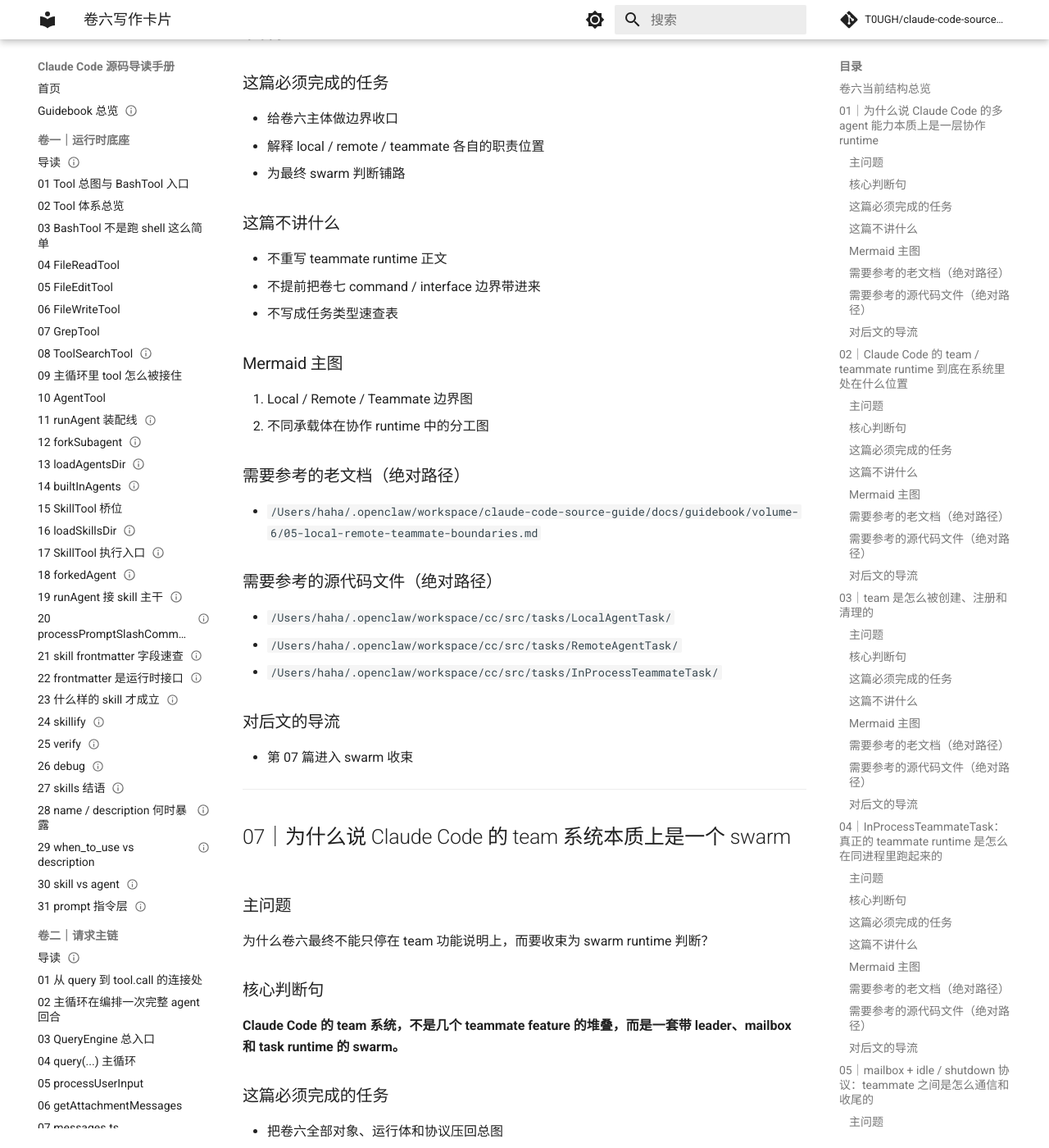
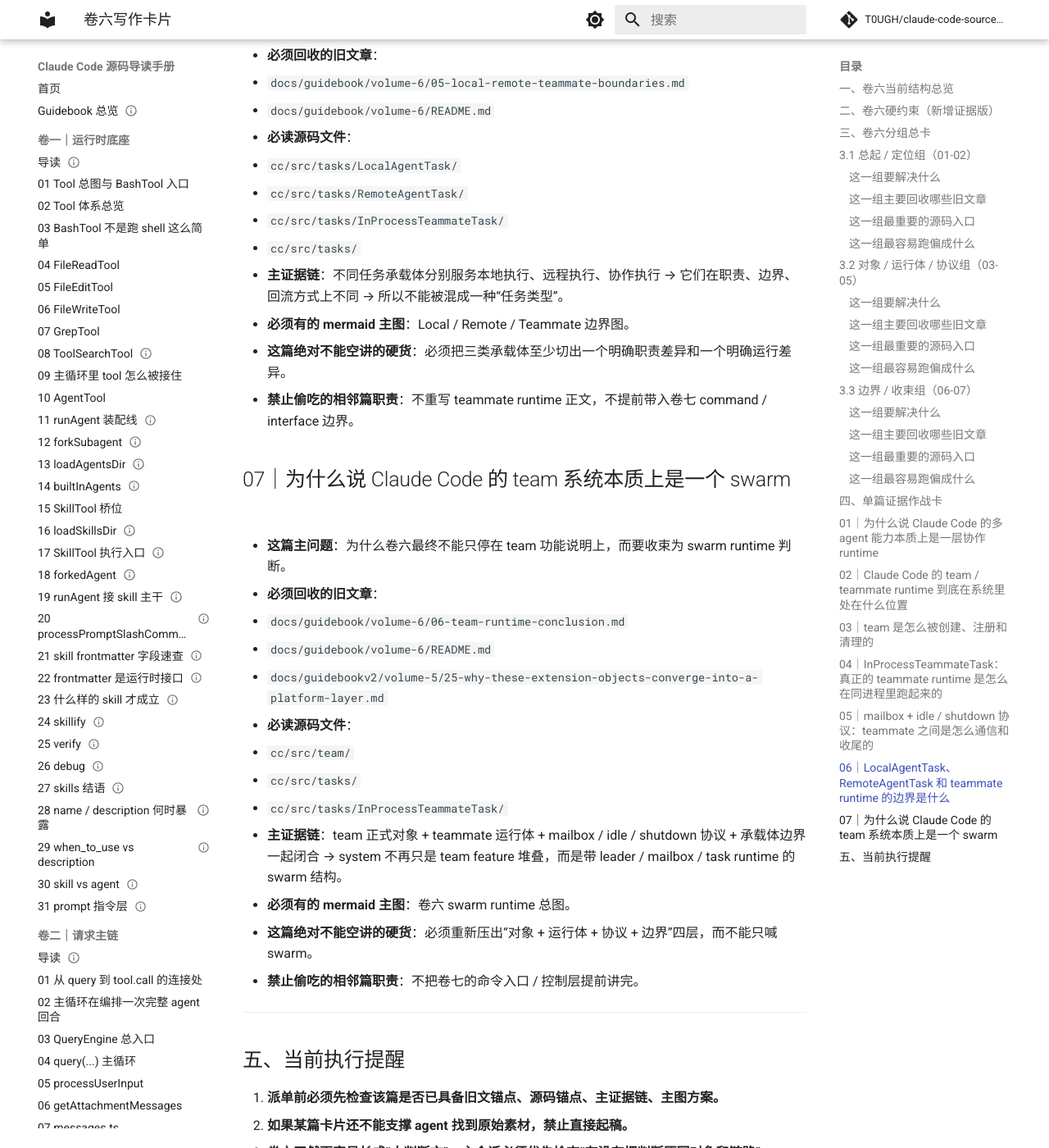
Before and after one commit to T0UGH/claude-code-source-guide, an MkDocs documentation site: the page built from docs/guidebookv2/volume-6/README-writing-cards.md, in a window 1280 px wide and 1400 px high, scrolled down 7022 px. Shown: the whole window at 82% size. Built offline with MkDocs 1.6.1 and Material for MkDocs 9.7.7, drawn with Linux system fonts in a browser that asks for light colours; comment, search, counter and statistics services are not loaded; some of the changed text lies outside the part shown.

Commit message:
rebuild volume 6 writing cards around source evidence

```diff
--- a/docs/guidebookv2/volume-6/README-writing-cards.md
+++ b/docs/guidebookv2/volume-6/README-writing-cards.md
@@ -6,11 +6,20 @@ updated: 2026-04-08
 
 # 卷六写作卡片
 
-> 用途：作为新版卷六（多 agent 协作运行时）的内部写作卡片。先立“协作 runtime”总问题，再回到旧卷六的 team / teammate / mailbox / swarm 主线。
+> 用途：作为新版卷六（多 agent 协作运行时）的**证据作战卡**。
+> 不再只给卷级判断和文章职责，也必须提前给每篇文章的：
+>
+> - 旧文章素材锚点
+> - 源码锚点
+> - 主证据链
+> - mermaid 主图要求
+> - 不能空讲的硬货
+>
+> **没有证据抓手的卡片，不允许直接派给 agent。**
 
 ---
 
-## 卷六当前结构总览
+## 一、卷六当前结构总览
 
 当前确定：
 
@@ -24,255 +33,206 @@ updated: 2026-04-08
 
 ---
 
-## 01｜为什么说 Claude Code 的多 agent 能力本质上是一层协作 runtime
+## 二、卷六硬约束（新增证据版）
 
-### 主问题
-为什么 Claude Code 的多 agent 能力，不只是“多开几个 agent”，而是一层独立协作运行时？
-
-### 核心判断句
-**Claude Code 的多 agent 能力，不是执行者数量增加这么简单，而是系统已经长出一层新的协作 runtime。**
-
-### 这篇必须完成的任务
-- 作为卷六总起篇，先立“协作 runtime”这个卷级判断
-- 从卷五的 Agent 主轴自然导向 team / teammate runtime
-- 防止卷六后半滑成 team 机制说明清单
-
-### 这篇不讲什么
-- 不提前把 team lifecycle 讲完
-- 不抢 mailbox / shutdown 正文
-- 不提前吃卷七的命令入口与产品整合
-
-### Mermaid 主图
-1. 单执行者系统 → 多执行者系统 → 协作 runtime 的演化图
-2. Agent 主轴与 team / teammate runtime 的关系图
-
-### 需要参考的老文档（绝对路径）
-- `/Users/haha/.openclaw/workspace/claude-code-source-guide/docs/guidebook/volume-6/README.md`
-- `/Users/haha/.openclaw/workspace/claude-code-source-guide/docs/guidebookv2/volume-5/25-why-these-extension-objects-converge-into-a-platform-layer.md`
-
-### 需要参考的源代码文件（绝对路径）
-- `/Users/haha/.openclaw/workspace/cc/src/tools/AgentTool/`
-- `/Users/haha/.openclaw/workspace/cc/src/tasks/`
-- `/Users/haha/.openclaw/workspace/cc/src/team/`
-
-### 对后文的导流
-- 第 02 篇进入 team / teammate runtime 的系统位置
+1. **每篇至少 1 张 mermaid 主图。**
+2. **每篇必须写明旧文章素材锚点。**
+3. **每篇必须写明必读源码文件。**
+4. **每篇必须给出一条主证据链。**
+5. **每篇必须写明“不能空讲的硬货”。**
+6. **没有主证据链的卡片，不允许派给 agent。**
+7. **没有主图方案的卡片，不允许派给 agent。**
+8. **源码证据优先于方法论包装。**
+9. **卷六比卷五更要防“大判断空转”。**
+10. **旧文章只能做素材仓，不能反向决定新文章骨架。**
+11. **卷六重点始终是协作层如何成立，不是命令入口如何暴露。**
+12. **禁止把卷六写成“team 功能目录”或“swarm 概念宣言”。**
 
 ---
 
-## 02｜Claude Code 的 team / teammate runtime 到底在系统里处在什么位置
+## 三、卷六分组总卡
 
-### 主问题
-team / teammate runtime 在整个 Claude Code 系统里到底处在什么位置？
+## 3.1 总起 / 定位组（01-02）
 
-### 核心判断句
-**team / teammate 不是附着在 agent runtime 外面的功能点，而是协作运行时层的正式对象。**
+### 这一组要解决什么
+先把卷六立成“协作 runtime 卷”，并给出 team / teammate runtime 在整套 Claude Code 系统中的位置。
 
-### 这篇必须完成的任务
-- 解释 team / teammate runtime 的系统位置
-- 把它和卷五的 Agent 主轴衔接起来
-- 让读者先看见协作层总图
+### 这一组主要回收哪些旧文章
+- `docs/guidebook/volume-6/README.md`
+- `docs/guidebook/volume-6/01-team-runtime-position.md`
+- `docs/guidebookv2/volume-5/25-why-these-extension-objects-converge-into-a-platform-layer.md`
+- `docs/guidebook/volume-3/12-twenty-agent-design-takes.md`
 
-### 这篇不讲什么
-- 不把 lifecycle 细节讲完
-- 不把 swarm 收束提前做掉
-- 不转去讲卷七的入口与控制层
+### 这一组最重要的源码入口
+- `cc/src/tools/AgentTool/`
+- `cc/src/tasks/`
+- `cc/src/team/`
 
-### Mermaid 主图
-1. Claude Code runtime → 协作 runtime 分层图
-2. team / teammate / leader 关系图
-
-### 需要参考的老文档（绝对路径）
-- `/Users/haha/.openclaw/workspace/claude-code-source-guide/docs/guidebook/volume-6/01-team-runtime-position.md`
-- `/Users/haha/.openclaw/workspace/claude-code-source-guide/docs/guidebook/volume-6/README.md`
-
-### 需要参考的源代码文件（绝对路径）
-- `/Users/haha/.openclaw/workspace/cc/src/team/`
-- `/Users/haha/.openclaw/workspace/cc/src/tasks/`
-
-### 对后文的导流
-- 第 03 篇进入 team lifecycle
-- 第 04 篇进入 teammate runtime 真正落地
+### 这一组最容易跑偏成什么
+- “多 agent 很强”的概念文
+- 协作 runtime 哲学文
+- team 功能总览页
 
 ---
 
-## 03｜team 是怎么被创建、注册和清理的
+## 3.2 对象 / 运行体 / 协议组（03-05）
 
-### 主问题
-team 作为正式对象，是怎样被创建、注册和清理的？
+### 这一组要解决什么
+把协作层从概念推进成正式对象、正式运行体和正式协议闭环。
 
-### 核心判断句
-**team 之所以是一层正式协作运行时，不是因为它能协作，而是因为它有完整的生命周期。**
+### 这一组主要回收哪些旧文章
+- `docs/guidebook/volume-6/02-team-lifecycle.md`
+- `docs/guidebook/volume-6/03-inprocess-teammate-task.md`
+- `docs/guidebook/volume-6/04-mailbox-idle-shutdown.md`
+- `docs/guidebook/volume-6/README.md`
 
-### 这篇必须完成的任务
-- 把 team 从概念推进成正式对象
-- 讲清 TeamCreate / TeamDelete 这类生命周期操作的意义
-- 解释协作层为什么需要对象生命周期
+### 这一组最重要的源码入口
+- `cc/src/team/`
+- `cc/src/tasks/InProcessTeammateTask/`
+- `cc/src/tasks/`
+- `cc/src/tools/`
 
-### 这篇不讲什么
-- 不抢 teammate runtime 正文
-- 不把 mailbox 协议提前讲完
-- 不写成 API 说明书
-
-### Mermaid 主图
-1. team lifecycle 图
-2. team 创建、注册、清理流程图
-
-### 需要参考的老文档（绝对路径）
-- `/Users/haha/.openclaw/workspace/claude-code-source-guide/docs/guidebook/volume-6/02-team-lifecycle.md`
-
-### 需要参考的源代码文件（绝对路径）
-- `/Users/haha/.openclaw/workspace/cc/src/team/`
-- `/Users/haha/.openclaw/workspace/cc/src/tools/`
-
-### 对后文的导流
-- 第 04 篇进入 InProcessTeammateTask
+### 这一组最容易跑偏成什么
+- team API 说明书
+- lifecycle 流程记事本
+- 协议细节流水账
 
 ---
 
-## 04｜InProcessTeammateTask：真正的 teammate runtime 是怎么在同进程里跑起来的
+## 3.3 边界 / 收束组（06-07）
 
-### 主问题
-真正的 teammate runtime 是怎样在同进程里跑起来的？
+### 这一组要解决什么
+切清不同任务承载体的角色边界，并最终把卷六收成 swarm runtime 判断。
 
-### 核心判断句
-**多 agent 协作层真正成立，不在于有 team 对象，而在于 teammate runtime 能作为正式运行体落地。**
+### 这一组主要回收哪些旧文章
+- `docs/guidebook/volume-6/05-local-remote-teammate-boundaries.md`
+- `docs/guidebook/volume-6/06-team-runtime-conclusion.md`
+- `docs/guidebook/volume-6/README.md`
 
-### 这篇必须完成的任务
-- 进入卷六执行层核心
-- 解释 InProcessTeammateTask 的位置
-- 让读者看见 teammate runtime 不是薄包装层
+### 这一组最重要的源码入口
+- `cc/src/tasks/LocalAgentTask/`
+- `cc/src/tasks/RemoteAgentTask/`
+- `cc/src/tasks/InProcessTeammateTask/`
+- `cc/src/team/`
 
-### 这篇不讲什么
-- 不把 mailbox / shutdown 提前吃完
-- 不抢边界篇与 swarm 收束篇
-- 不写成孤立函数解说
-
-### Mermaid 主图
-1. teammate runtime 装配图
-2. InProcessTeammateTask 在协作层中的位置图
-
-### 需要参考的老文档（绝对路径）
-- `/Users/haha/.openclaw/workspace/claude-code-source-guide/docs/guidebook/volume-6/03-inprocess-teammate-task.md`
-
-### 需要参考的源代码文件（绝对路径）
-- `/Users/haha/.openclaw/workspace/cc/src/tasks/InProcessTeammateTask/`
-- `/Users/haha/.openclaw/workspace/cc/src/team/`
-
-### 对后文的导流
-- 第 05 篇进入 mailbox / idle / shutdown
+### 这一组最容易跑偏成什么
+- 任务类型速查表
+- “本质上就是 swarm”的大判断文
+- 提前偷吃卷七的产品整合问题
 
 ---
 
+## 四、单篇证据作战卡
+
+## 01｜为什么说 Claude Code 的多 agent 能力本质上是一层协作 runtime
+- **这篇主问题**：为什么 Claude Code 的多 agent 能力，不只是“多开几个 agent”，而是一层独立协作运行时。
+- **必须回收的旧文章**：
+  - `docs/guidebook/volume-6/README.md`
+  - `docs/guidebookv2/volume-5/25-why-these-extension-objects-converge-into-a-platform-layer.md`
+  - `docs/guidebook/volume-3/12-twenty-agent-design-takes.md`
+- **必读源码文件**：
+  - `cc/src/tools/AgentTool/AgentTool.tsx`
+  - `cc/src/tools/AgentTool/runAgent.ts`
+  - `cc/src/tasks/`
+  - `cc/src/team/`
+- **主证据链**：卷五已立住“系统能长出更多执行者” → team / teammate / task / mailbox 这组对象继续把执行者结构推向协作层 → 因而多 agent 不只是数量增加，而是 runtime 结构升级。
+- **必须有的 mermaid 主图**：单执行者系统 → 多执行者系统 → 协作 runtime 演化图。
+- **这篇绝对不能空讲的硬货**：必须明确卷六后半要解决的 4 件硬事：team 对象、teammate 运行体、mailbox 协议、swarm 收束。
+- **禁止偷吃的相邻篇职责**：不能提前把 lifecycle、mailbox、local / remote / teammate 边界讲完。
+
+## 02｜Claude Code 的 team / teammate runtime 到底在系统里处在什么位置
+- **这篇主问题**：team / teammate runtime 在整个 Claude Code 系统里到底处在什么位置。
+- **必须回收的旧文章**：
+  - `docs/guidebook/volume-6/01-team-runtime-position.md`
+  - `docs/guidebook/volume-6/README.md`
+  - `docs/guidebook/volume-1/10-agenttool.md`
+- **必读源码文件**：
+  - `cc/src/team/`
+  - `cc/src/tasks/`
+  - `cc/src/tools/AgentTool/`
+- **主证据链**：Agent 主轴已经让执行者进入 runtime → team / teammate 不是额外挂件，而是围绕执行者组织关系再长出的一层正式协作结构 → 因而它处在 agent runtime 之上、卷七控制层之下。
+- **必须有的 mermaid 主图**：Claude Code runtime → 协作 runtime 分层图。
+- **这篇绝对不能空讲的硬货**：必须把 team / teammate / leader 的关系放进同一张系统位置图里，不能只给抽象口号。
+- **禁止偷吃的相邻篇职责**：不把 lifecycle 细节讲完，不把 swarm 收束提前做掉。
+
+## 03｜team 是怎么被创建、注册和清理的
+- **这篇主问题**：team 作为正式对象，是怎样被创建、注册和清理的。
+- **必须回收的旧文章**：
+  - `docs/guidebook/volume-6/02-team-lifecycle.md`
+  - `docs/guidebook/volume-6/README.md`
+- **必读源码文件**：
+  - `cc/src/team/`
+  - `cc/src/tools/`
+  - `cc/src/tasks/`
+- **主证据链**：team 并不是抽象协作概念 → 它要经过创建、注册、清理这些正式生命周期步骤 → TeamCreate / TeamDelete 等对象或动作因此具有结构意义。
+- **必须有的 mermaid 主图**：team lifecycle 图。
+- **这篇绝对不能空讲的硬货**：必须把“正式对象”的判断压回至少一条创建 / 注册 / 清理链，而不只是抽象说 team 有生命周期。
+- **禁止偷吃的相邻篇职责**：不把 InProcessTeammateTask 运行细节讲完，不把 mailbox 协议提前吃掉。
+
+## 04｜InProcessTeammateTask：真正的 teammate runtime 是怎么在同进程里跑起来的
+- **这篇主问题**：真正的 teammate runtime 是怎样在同进程里跑起来的。
+- **必须回收的旧文章**：
+  - `docs/guidebook/volume-6/03-inprocess-teammate-task.md`
+  - `docs/guidebook/volume-1/11-runagent-assembly-line.md`
+- **必读源码文件**：
+  - `cc/src/tasks/InProcessTeammateTask/`
+  - `cc/src/team/`
+  - `cc/src/tasks/`
+- **主证据链**：team 只是对象层 → InProcessTeammateTask 把 teammate 变成正式运行体 → 协作层从对象存在推进到真正运行。
+- **必须有的 mermaid 主图**：teammate runtime 装配图。
+- **这篇绝对不能空讲的硬货**：必须说明它怎样接住上下文、执行职责和运行边界，不能只写“不是薄包装层”。
+- **禁止偷吃的相邻篇职责**：不把 mailbox / shutdown 写完，不把边界篇写完。
+
 ## 05｜mailbox + idle / shutdown 协议：teammate 之间是怎么通信和收尾的
+- **这篇主问题**：teammate 之间怎样通信、检测 idle、完成 shutdown，为什么这些协议不是边角机制。
+- **必须回收的旧文章**：
+  - `docs/guidebook/volume-6/04-mailbox-idle-shutdown.md`
+  - `docs/guidebook/volume-6/README.md`
+- **必读源码文件**：
+  - `cc/src/team/`
+  - `cc/src/tasks/InProcessTeammateTask/`
+  - `cc/src/tasks/`
+- **主证据链**：teammate 运行体需要彼此通信与收尾 → mailbox / idle / shutdown 把协作过程变成可闭合协议 → 多 agent 协作才不至于沦为松散并行。
+- **必须有的 mermaid 主图**：mailbox 通信图或 idle / shutdown 收尾协议图。
+- **这篇绝对不能空讲的硬货**：必须讲出通信 + 收尾至少各一个关键结构点，不能只用“协作闭环”概括。
+- **禁止偷吃的相邻篇职责**：不把 local / remote / teammate 边界写完，不把 swarm 判断提前讲完。
 
-### 主问题
-teammate 之间怎样通信、检测 idle、完成 shutdown，为什么这些协议不是边角机制？
+## 06｜LocalAgentTask、RemoteAgentTask 和 teammate runtime 的边界是什么
+- **这篇主问题**：LocalAgentTask、RemoteAgentTask 和 teammate runtime 各自服务什么场景，为什么不能混成一种东西。
+- **必须回收的旧文章**：
+  - `docs/guidebook/volume-6/05-local-remote-teammate-boundaries.md`
+  - `docs/guidebook/volume-6/README.md`
+- **必读源码文件**：
+  - `cc/src/tasks/LocalAgentTask/`
+  - `cc/src/tasks/RemoteAgentTask/`
+  - `cc/src/tasks/InProcessTeammateTask/`
+  - `cc/src/tasks/`
+- **主证据链**：不同任务承载体分别服务本地执行、远程执行、协作执行 → 它们在职责、边界、回流方式上不同 → 所以不能被混成一种“任务类型”。
+- **必须有的 mermaid 主图**：Local / Remote / Teammate 边界图。
+- **这篇绝对不能空讲的硬货**：必须把三类承载体至少切出一个明确职责差异和一个明确运行差异。
+- **禁止偷吃的相邻篇职责**：不重写 teammate runtime 正文，不提前带入卷七 command / interface 边界。
 
-### 核心判断句
-**mailbox / idle / shutdown 不是协作层边缘小机制，而是多 agent 协作闭环成立的关键协议。**
-
-### 这篇必须完成的任务
-- 立住 mailbox / idle / shutdown 的系统地位
-- 解释通信与收尾为什么是协作运行时的一部分
-- 让卷六不只剩对象和运行体，还看见协作协议
-
-### 这篇不讲什么
-- 不写成协议细节流水账
-- 不抢边界篇与 swarm 收束篇
-- 不转去讲产品层通信接口
-
-### Mermaid 主图
-1. mailbox 通信图
-2. idle / shutdown 收尾协议图
-
-### 需要参考的老文档（绝对路径）
-- `/Users/haha/.openclaw/workspace/claude-code-source-guide/docs/guidebook/volume-6/04-mailbox-idle-shutdown.md`
-
-### 需要参考的源代码文件（绝对路径）
-- `/Users/haha/.openclaw/workspace/cc/src/team/`
-- `/Users/haha/.openclaw/workspace/cc/src/tasks/InProcessTeammateTask/`
-
-### 对后文的导流
-- 第 06 篇进入 local / remote / teammate 边界
+## 07｜为什么说 Claude Code 的 team 系统本质上是一个 swarm
+- **这篇主问题**：为什么卷六最终不能只停在 team 功能说明上，而要收束为 swarm runtime 判断。
+- **必须回收的旧文章**：
+  - `docs/guidebook/volume-6/06-team-runtime-conclusion.md`
+  - `docs/guidebook/volume-6/README.md`
+  - `docs/guidebookv2/volume-5/25-why-these-extension-objects-converge-into-a-platform-layer.md`
+- **必读源码文件**：
+  - `cc/src/team/`
+  - `cc/src/tasks/`
+  - `cc/src/tasks/InProcessTeammateTask/`
+- **主证据链**：team 正式对象 + teammate 运行体 + mailbox / idle / shutdown 协议 + 承载体边界一起闭合 → system 不再只是 team feature 堆叠，而是带 leader / mailbox / task runtime 的 swarm 结构。
+- **必须有的 mermaid 主图**：卷六 swarm runtime 总图。
+- **这篇绝对不能空讲的硬货**：必须重新压出“对象 + 运行体 + 协议 + 边界”四层，而不能只喊 swarm。
+- **禁止偷吃的相邻篇职责**：不把卷七的命令入口 / 控制层提前讲完。
 
 ---
 
-## 06｜LocalAgentTask、RemoteAgentTask 和 teammate runtime 的边界是什么
+## 五、当前执行提醒
 
-### 主问题
-LocalAgentTask、RemoteAgentTask 和 teammate runtime 各自服务什么场景，为什么不能混成一种东西？
-
-### 核心判断句
-**不同任务承载体之所以必须分层，不是因为实现不同，而是因为它们在协作运行时里承担的角色根本不同。**
-
-### 这篇必须完成的任务
-- 给卷六主体做边界收口
-- 解释 local / remote / teammate 各自的职责位置
-- 为最终 swarm 判断铺路
-
-### 这篇不讲什么
-- 不重写 teammate runtime 正文
-- 不提前把卷七 command / interface 边界带进来
-- 不写成任务类型速查表
-
-### Mermaid 主图
-1. Local / Remote / Teammate 边界图
-2. 不同承载体在协作 runtime 中的分工图
-
-### 需要参考的老文档（绝对路径）
-- `/Users/haha/.openclaw/workspace/claude-code-source-guide/docs/guidebook/volume-6/05-local-remote-teammate-boundaries.md`
-
-### 需要参考的源代码文件（绝对路径）
-- `/Users/haha/.openclaw/workspace/cc/src/tasks/LocalAgentTask/`
-- `/Users/haha/.openclaw/workspace/cc/src/tasks/RemoteAgentTask/`
-- `/Users/haha/.openclaw/workspace/cc/src/tasks/InProcessTeammateTask/`
-
-### 对后文的导流
-- 第 07 篇进入 swarm 收束
-
----
-
-## 07｜为什么说 Claude Code 的 team 系统本质上是一个 swarm
-
-### 主问题
-为什么卷六最终不能只停在 team 功能说明上，而要收束为 swarm runtime 判断？
-
-### 核心判断句
-**Claude Code 的 team 系统，不是几个 teammate feature 的堆叠，而是一套带 leader、mailbox 和 task runtime 的 swarm。**
-
-### 这篇必须完成的任务
-- 把卷六全部对象、运行体和协议压回总图
-- 解释为什么它们合起来更像 swarm runtime
-- 自然导向卷七，但不抢卷七的产品入口问题
-
-### 这篇不讲什么
-- 不再逐个重讲前文正文
-- 不把卷七的命令 / 控制层提前讲完
-- 不写成空泛“多 agent 很强”总结文
-
-### Mermaid 主图
-1. 卷六 swarm runtime 总图
-2. 卷六到卷七的导流图
-
-### 需要参考的老文档（绝对路径）
-- `/Users/haha/.openclaw/workspace/claude-code-source-guide/docs/guidebook/volume-6/06-team-runtime-conclusion.md`
-- `/Users/haha/.openclaw/workspace/claude-code-source-guide/docs/guidebook/volume-6/README.md`
-
-### 需要参考的源代码文件（绝对路径）
-- `/Users/haha/.openclaw/workspace/cc/src/team/`
-- `/Users/haha/.openclaw/workspace/cc/src/tasks/`
-
-### 对后文的导流
-- 卷七进入命令、工作流与产品层整合
-
----
-
-## 当前写作约束
-
-1. **先立“协作 runtime”总问题，再拆 team / teammate / mailbox / swarm。**
-2. **卷六重点是协作层如何成立，不是命令入口如何暴露。**
-3. **不允许把卷六重新写成 team 功能目录。**
-4. **不允许提前把卷七的 command / control layer / 产品整合吃掉。**
-5. **卷尾必须收成 swarm 判断。**
-6. **先按 skeleton-first 写作：先职责、再边界、再骨架、最后回收旧文素材。**
+1. **派单前必须先检查该篇是否已具备旧文锚点、源码锚点、主证据链、主图方案。**
+2. **如果某篇卡片还不能支撑 agent 找到原始素材，禁止直接起稿。**
+3. **卷六天然更容易长成“大判断文”，主会话必须优先检查“有没有把判断压回对象和链路”。**
+4. **任何一篇如果写成“本质上如何如何，但证据抓手很少”的稿子，应直接判为卡片输入不足或执行跑偏。**
+5. **卷六默认目标不是“概念上把协作 runtime 讲圆”，而是“把协作层怎样成立讲得有源码结构感”。**
```
